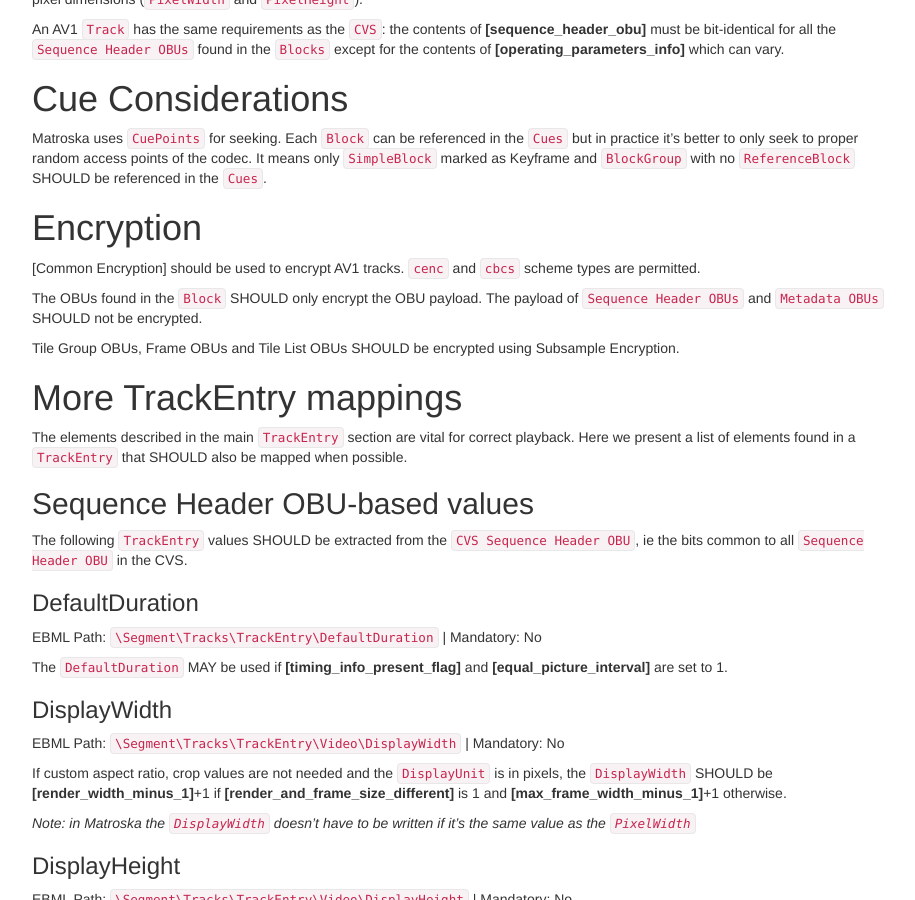
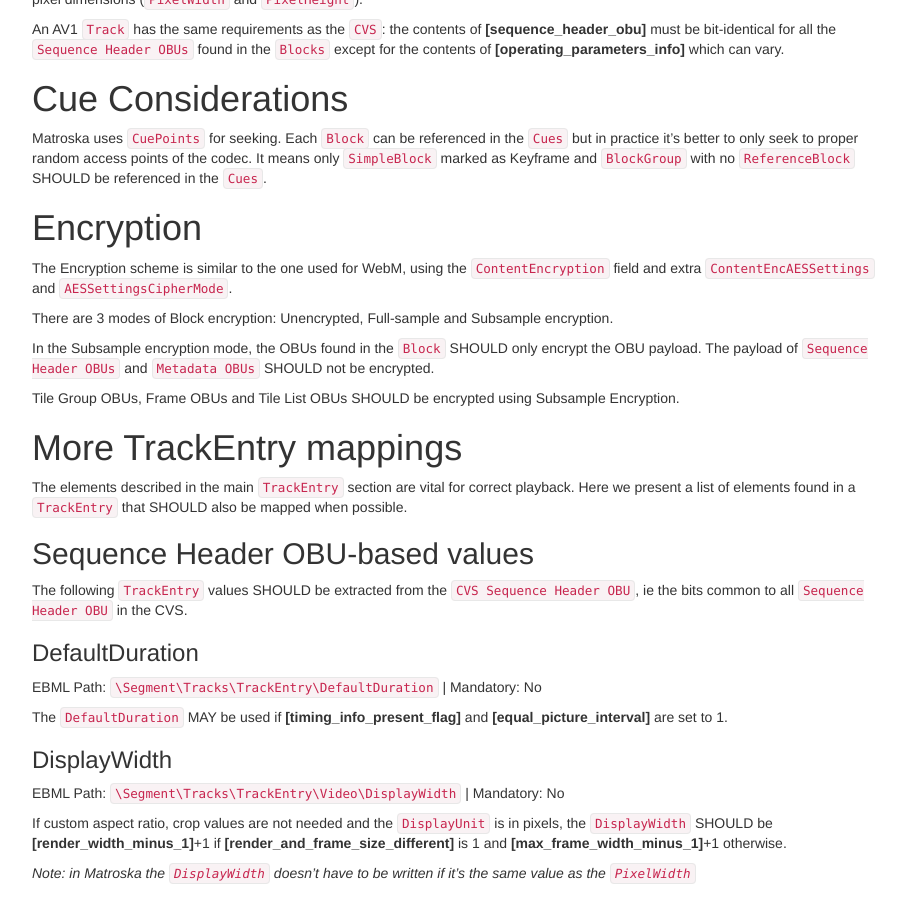
Before and after one commit to ietf-wg-cellar/matroska-specification, a Jekyll site: the page built from codec/av1.md, in a window 1280 px wide and 900 px high, scrolled down 3456 px. Shown: the whole window, without its empty margins (273-1188 px from the left). Built offline with Jekyll 4.4.1, drawn with Linux system fonts in a browser that asks for light colours; our own code applies the rules of GitHub Pages for plain Markdown files.

Commit message:
av1: rework the encryption section to match what exists in VP9

```diff
--- a/codec/av1.md
+++ b/codec/av1.md
@@ -145,9 +145,11 @@
 
 # Encryption
 
-[Common Encryption] should be used to encrypt AV1 tracks. `cenc` and `cbcs` scheme types are permitted.
+The Encryption scheme is similar to the one used for WebM, using the `ContentEncryption` field and extra `ContentEncAESSettings` and `AESSettingsCipherMode`.
 
-The OBUs found in the `Block` SHOULD only encrypt the OBU payload. The payload of `Sequence Header OBUs` and `Metadata OBUs` SHOULD not be encrypted.
+There are 3 modes of Block encryption: Unencrypted, Full-sample and Subsample encryption.
+
+In the Subsample encryption mode, the OBUs found in the `Block` SHOULD only encrypt the OBU payload. The payload of `Sequence Header OBUs` and `Metadata OBUs` SHOULD not be encrypted.
 
 Tile Group OBUs, Frame OBUs and Tile List OBUs SHOULD be encrypted using Subsample Encryption.
 
```
